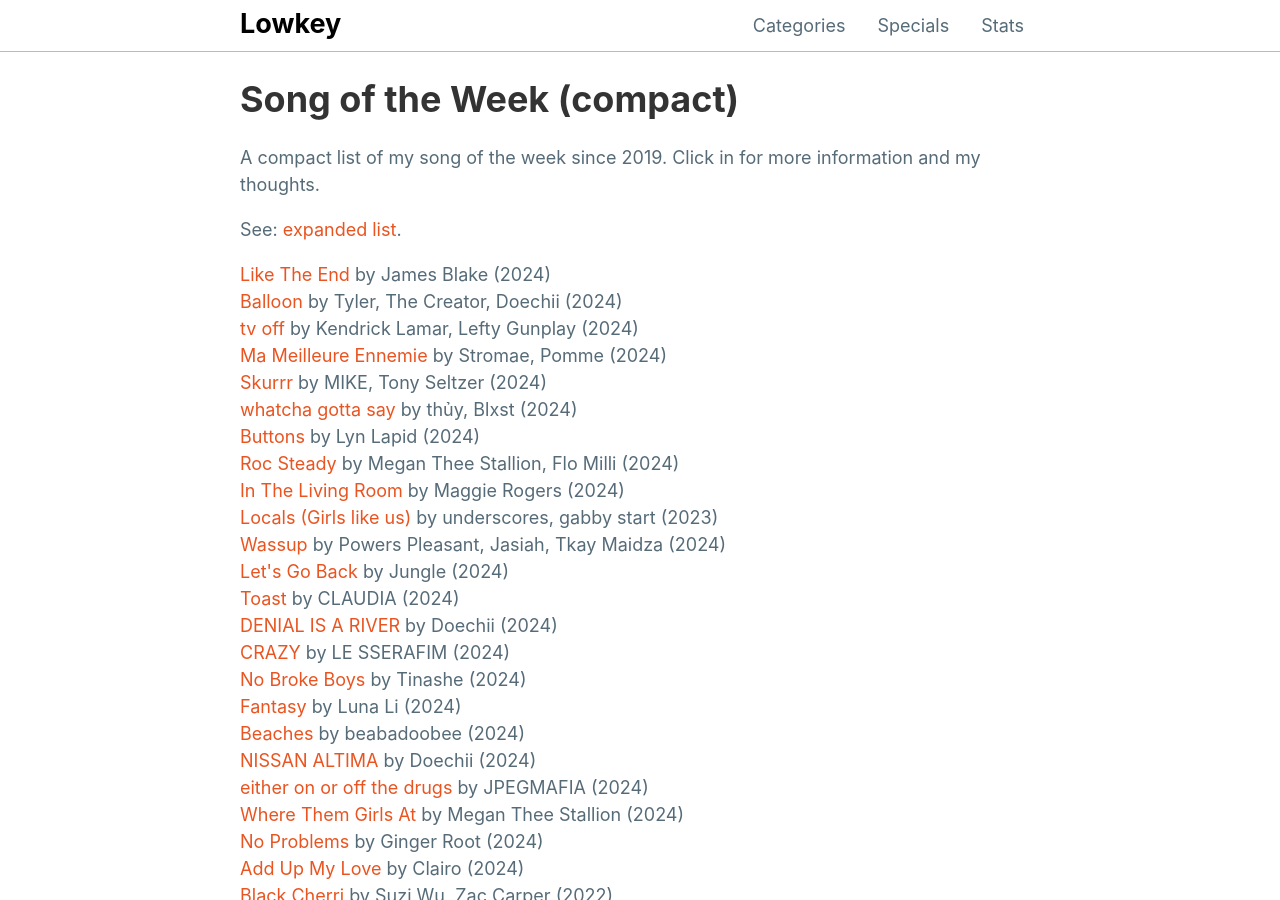
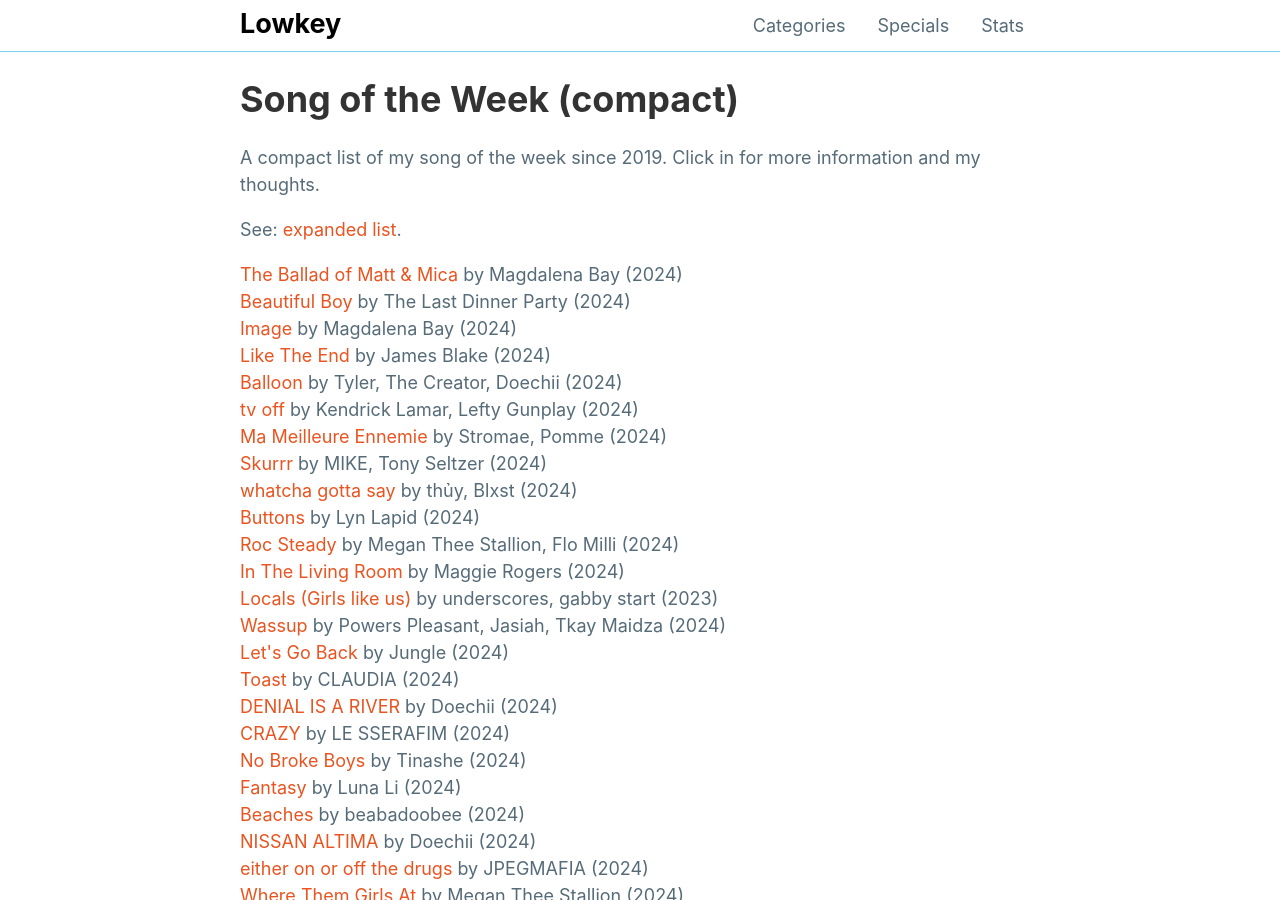
Before and after one commit to mattxwang/lowkey, a Jekyll site: the page built from stats/sotw-compact.html, in a window 1280 px wide and 900 px high. Built offline with Jekyll 4.4.1, drawn with Linux system fonts in a browser that asks for light colours; some of the changed lines change nothing that is shown.

Commit message:
SOTW updates

```diff
--- a/_data/sotw.yml
+++ b/_data/sotw.yml
@@ -2808,3 +2808,27 @@
   genre: "alt r&b"
   year: 2024
   blurb: This song feels immense. It's so beautiful, yet it also makes me feel so hopeless.
+- title: "Image"
+  artists:
+    - "Magdalena Bay"
+  album: "Imaginal Disk"
+  album_art: "imaginal-disk.jpeg"
+  genre: "synth pop"
+  year: 2024
+  blurb: Absolute bop; I don't think I gave this album the flowers it deserved when it first came out. Imaginal Disk has been on repeat for me!
+- title: "Beautiful Boy"
+  artists:
+    - "The Last Dinner Party"
+  album: "Prelude to Ecstasy"
+  album_art: "prelude-to-ecstasy.jpeg"
+  genre: "indie rock"
+  year: 2024
+  blurb: Me too, me too. (and one of the best debut albums I've seen in this decade!)
+- title: "The Ballad of Matt & Mica"
+  artists:
+    - "Magdalena Bay"
+  album: "Imaginal Disk"
+  album_art: "imaginal-disk.jpeg"
+  genre: "synth pop"
+  year: 2024
+  blurb: I haven't been able to get this album out of my head for the past month! This hook is *so* infectious.
```
Also changed, not shown: img/albums/imaginal-disk.jpeg (added), img/albums/prelude-to-ecstasy.jpeg (added).
